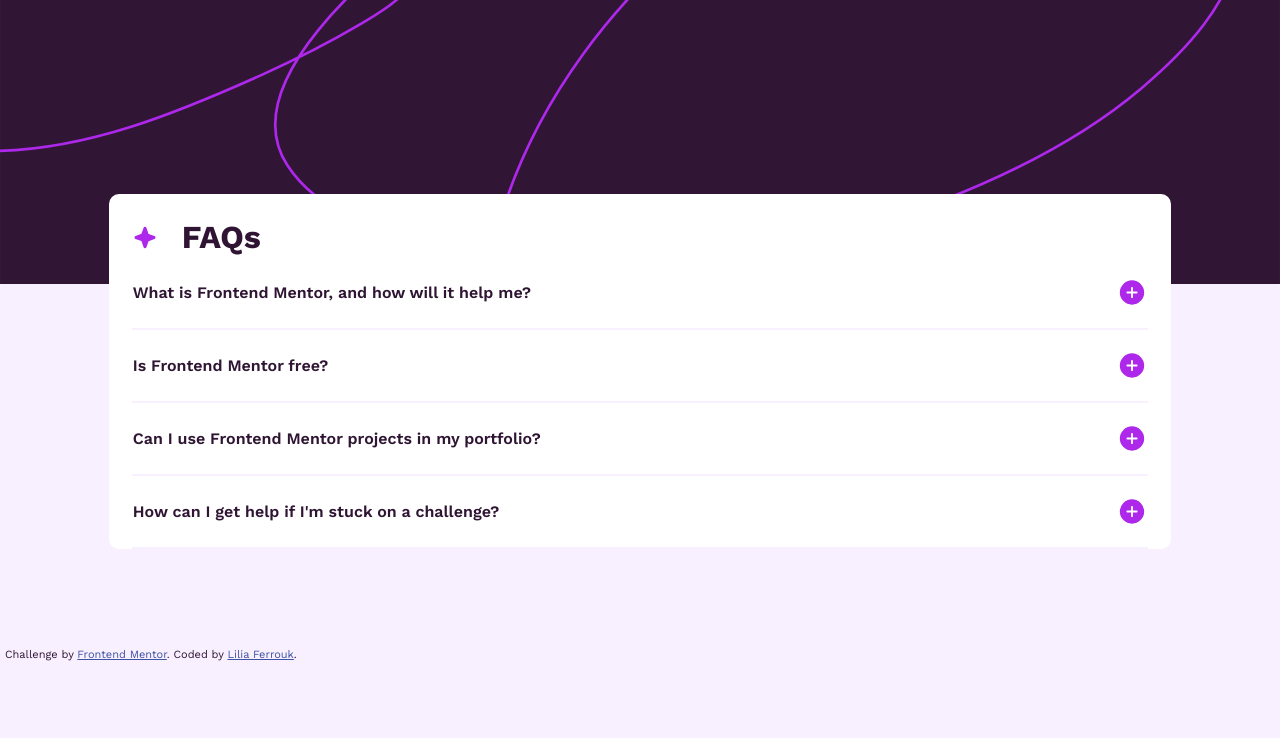
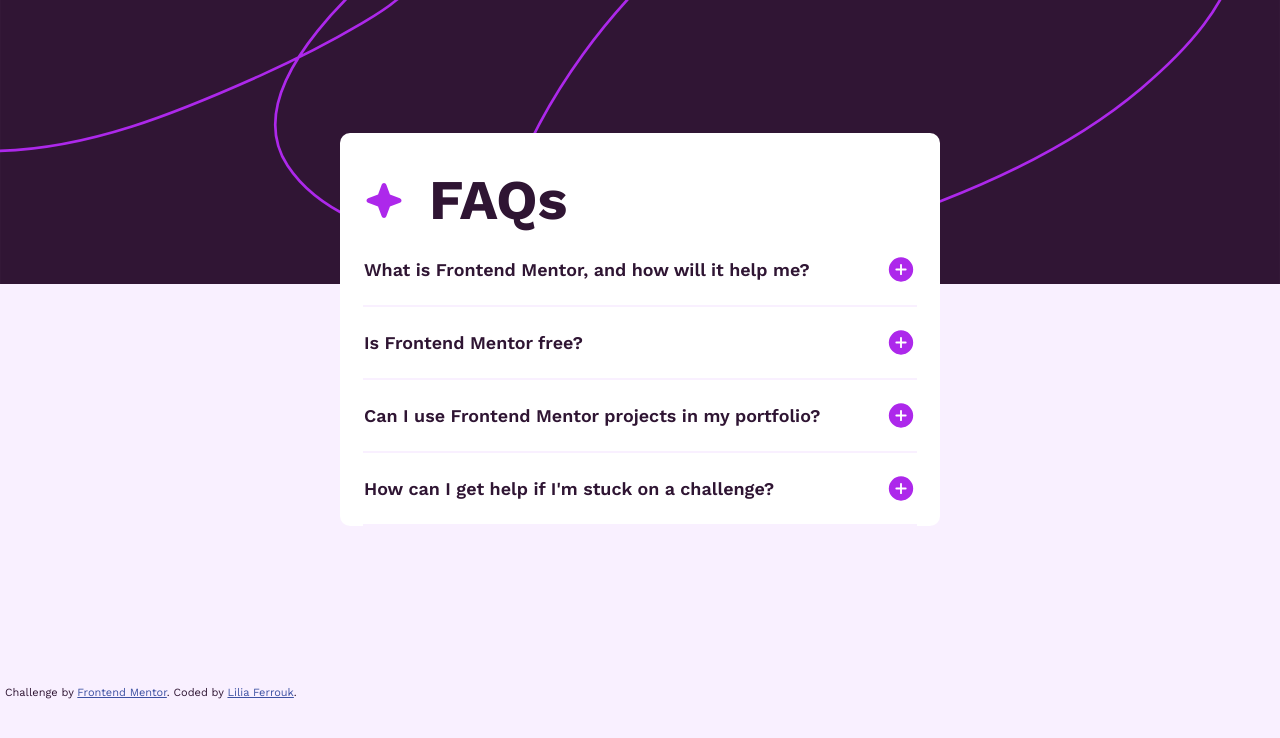
Before and after one commit to liliaferrouk/faq-accordion, a React (Create React App) app: page / in a window 1280 px wide. Shown: the top 738 px of the page. Built offline with nearby package versions, Linux system fonts and the light colour scheme.

Commit message:
the end<3

```diff
--- a/src/App.js
+++ b/src/App.js
@@ -13,7 +13,7 @@ function App() {
   useEffect(() => {
     // Function to check if the viewport matches a mobile device
     const checkIsMobile = () => {
-      setIsMobile(window.innerWidth <= 400); // Assuming 768px is the threshold for mobile
+      setIsMobile(window.innerWidth <= 700); // Assuming 768px is the threshold for mobile
     };
 
     // Initial check on component mount
@@ -31,7 +31,7 @@ function App() {
   return (
     <div className="App">
       <img className='img_up' src={isMobile ? img_m : img_d} alt="background" />
-      <Card/>
+      <Card isMobile={isMobile}/>
       <Footer/>
     </div>
   );
--- a/src/Card.js
+++ b/src/Card.js
@@ -4,20 +4,21 @@ import icon_star from './images/icon-star.svg'
 import data_FAQ from './dataCard'
 import FAQ from './FAQ';
 
-function Card() {
+function Card(props) {
   const dataElem = data_FAQ.map(elem=>{
     return(
       <FAQ
         key={elem.id}
         question={elem.question}
         reponse={elem.reponse}
+        isMobile={props.isMobile}
       />
     )
   })
   return (
     <main>
       <div className='FAQs'>
-        <img width={'24px'} src={icon_star} alt="icon_star" />
+        <img width={props.isMobile ? '24px': '40px'} src={icon_star} alt="icon_star" />
         <h1>FAQs</h1>
       </div>
       {dataElem}
--- a/src/FAQ.js
+++ b/src/FAQ.js
@@ -8,10 +8,10 @@ function FAQ(props) {
         setIsShowen(!isShowen)
     }
   return (
-    <div className='FAQ'>
+    <div onClick={toggleFAQ} className='FAQ'>
         <div className='question'>
           <h2>{props.question}</h2>
-          <img onClick={toggleFAQ} width={'30px'} src={isShowen ? icon_minus : icon_plus} alt="icon_minus" />
+          <img width={'30px'} src={isShowen ? icon_minus : icon_plus} alt="icon_minus" />
         </div>
         {isShowen && <p>{props.reponse}</p>}
       </div>
--- a/src/card.css
+++ b/src/card.css
@@ -1,3 +1,14 @@
+main{
+    width: 83vw;
+    border-radius: 10px;
+    background-color: hsl(0, 0%, 100%);
+    position: relative;
+    margin-left: auto;
+    margin-right: auto;
+    top: -94px;
+    padding: 23px;
+    padding-bottom: 0;
+}
 .FAQs{
     padding: 1px;
     display: flex;
@@ -12,6 +23,10 @@ h1{
     padding-top: 20px;
     padding-bottom: 20px;
     border-bottom: 2px solid hsl(275, 100%, 97%);
+}
+.FAQ:hover{
+    color: #ae2de0;
+    cursor: pointer;
 }
 .question{
     display: flex;
@@ -32,3 +47,22 @@ p{
     padding: 0px;
     line-height: 1.3rem;
 }
+
+@media screen and (min-width: 700px) {
+main{
+    width: 600px;
+    top: -155px;
+}
+.FAQs{
+    margin-top: 10px;
+}
+h1{
+    font-size: 3.5rem;
+}
+h2{
+    font-size: 1.12rem;
+}
+p{
+    font-size: 1rem;
+}
+}
--- a/src/index.css
+++ b/src/index.css
@@ -22,17 +22,6 @@ body {
   /* top: 0; */
   width: 100%;
 }
-main{
-  width: 83vw;
-  border-radius: 10px;
-  background-color: hsl(0, 0%, 100%);
-  position: relative;
-  margin-left: auto;
-  margin-right: auto;
-  top: -94px;
-  padding: 23px;
-  padding-bottom: 0;
-}
 footer {
   font-size: 11px;
   text-align: center;
```
